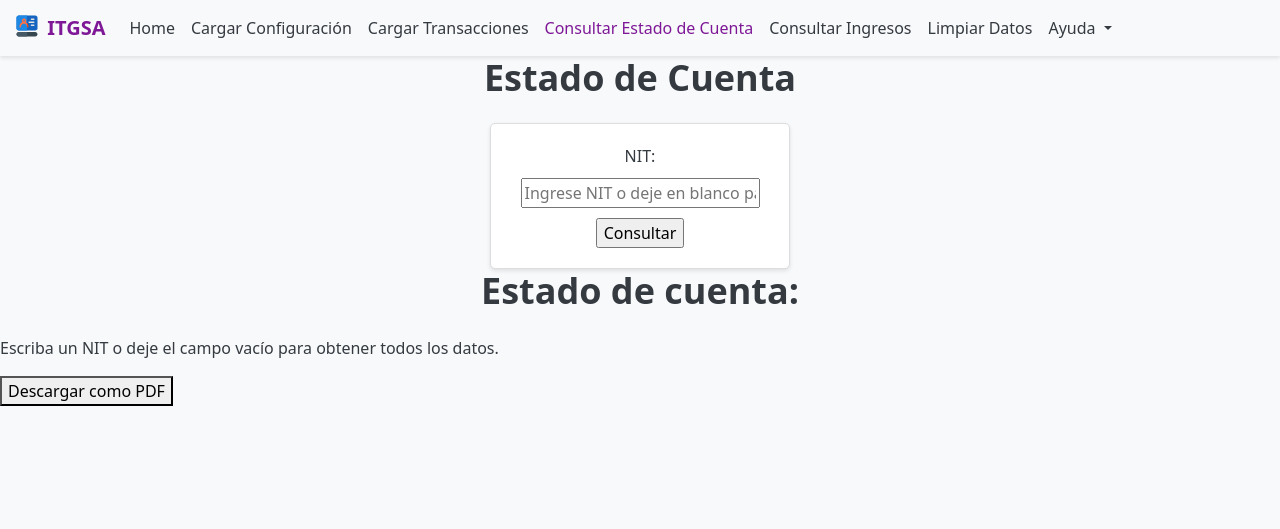
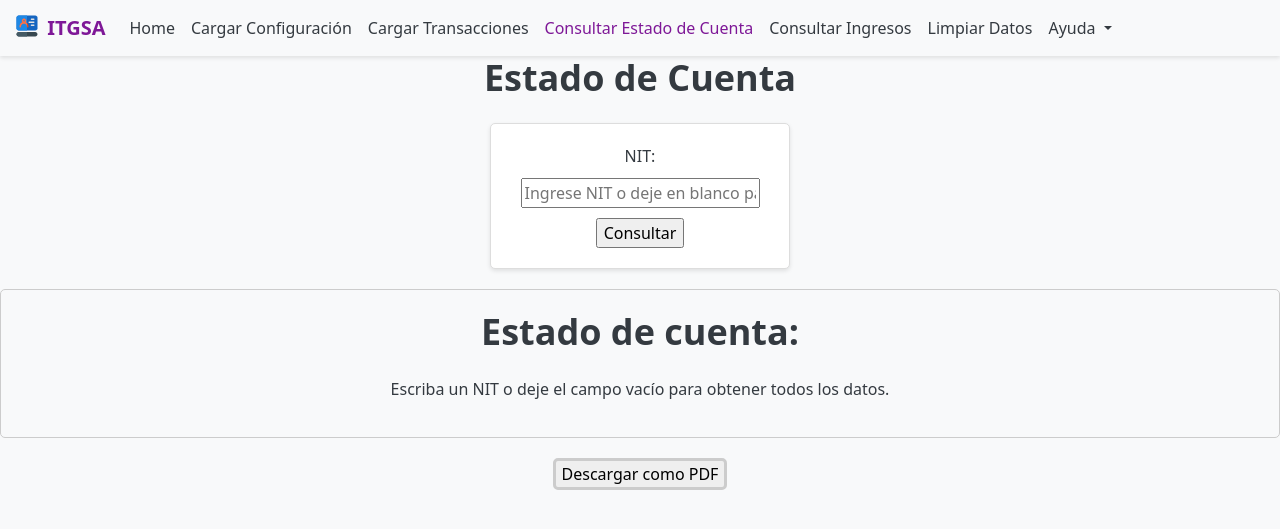
Before and after one commit to sudokentucky/IPC2_Proyecto3_20210106, a Django app: page /devolverEstadoCuenta in a window 1280 px wide. Shown: the top 529 px of the page. Run offline with Django 5.2, Linux system fonts and the light colour scheme; some libraries are stand-ins or nearby versions.

Commit message:
Agrega div para que solo este contenido este en el pdf en EstadoCuenta.html

```diff
--- a/FrontEnd/FrontEnd/templates/EstadoCuenta.html
+++ b/FrontEnd/FrontEnd/templates/EstadoCuenta.html
@@ -1,23 +1,47 @@
 <!DOCTYPE html>
 <html>
+
 <head>
     <title>Estado de Cuenta</title>
-    <!-- Enlace a Bootstrap 5 -->
     <link href="https://cdn.jsdelivr.net/npm/bootstrap@5.3.0/dist/css/bootstrap.min.css" rel="stylesheet">
     <link href="/static/tablestyle.css" rel="stylesheet">
     <script src="https://cdnjs.cloudflare.com/ajax/libs/jspdf/2.5.1/jspdf.umd.min.js"></script>
     <script src="https://cdnjs.cloudflare.com/ajax/libs/html2canvas/1.4.1/html2canvas.min.js"></script>
 </head>
+
 <body>
     {% include 'navbar.html' %}
     <h1>Estado de Cuenta</h1>
-    <form action="/devolverEstadoCuenta" method="get">
+    <form action="/devolverEstadoCuenta" method="post">
+        {% csrf_token %}
         <label for="NIT">NIT:</label>
         <input type="text" id="NIT" name="NIT" placeholder="Ingrese NIT o deje en blanco para ver todos">
         <input type="submit" value="Consultar">
     </form>
+    <style>
+        #download {
+            margin-top: 20px;
+            margin-bottom: 20px;
+            display: block;
+            margin-left: auto;
+            margin-right: auto;
+            border: solid #ccc;
+            border-radius: 5px;
+        }
 
-    <!-- div para que solo este contenido este en el pdf -->
+        .errror {
+            color: red;
+            text-align: center;
+        }
+
+        #content-for-pdf {
+            margin-top: 20px;
+            border: 1px solid #ccc;
+            text-align: center;
+            padding: 20px;
+            border-radius: 5px;
+        }
+    </style>
     <div id="content-for-pdf">
         <h1>Estado de cuenta:</h1>
         {% if error %}
@@ -50,10 +74,12 @@
     <button id="download">Descargar como PDF</button>
 
     <script>
-    window.onload = function() {
-    document.getElementById('download').addEventListener('click', function() {
+        window.onload = function () {
+            document.getElementById('download').addEventListener('click', function () {
                 const content = document.getElementById('content-for-pdf');
-        const { jsPDF } = window.jspdf;
+                const {
+                    jsPDF
+                } = window.jspdf;
                 html2canvas(content, {
                     scale: 2, // Mejorar calidad de la captura
                     useCORS: true,
@@ -71,7 +97,9 @@
                     var imgHeight = canvas.height;
                     var widthRatio = pdfWidth / imgWidth;
                     var heightRatio = pdfHeight / imgHeight;
-            var ratio = Math.min(widthRatio, heightRatio); // Calcular el mejor ratio para ajustar la imagen completamente dentro del PDF
+                    var ratio = Math.min(widthRatio,
+                        heightRatio
+                        ); // Calcular el mejor ratio para ajustar la imagen completamente dentro del PDF
 
                     var newWidth = imgWidth * ratio;
                     var newHeight = imgHeight * ratio;
@@ -86,8 +114,7 @@
                 });
             });
         };
-
-
     </script>
 </body>
+
 </html>
```
Lines whose indentation alone changed are shown as unchanged.
